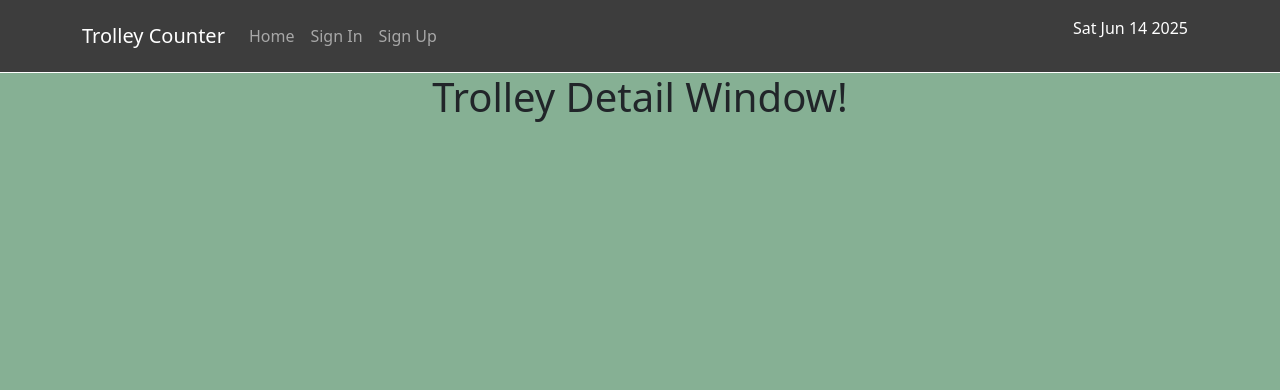
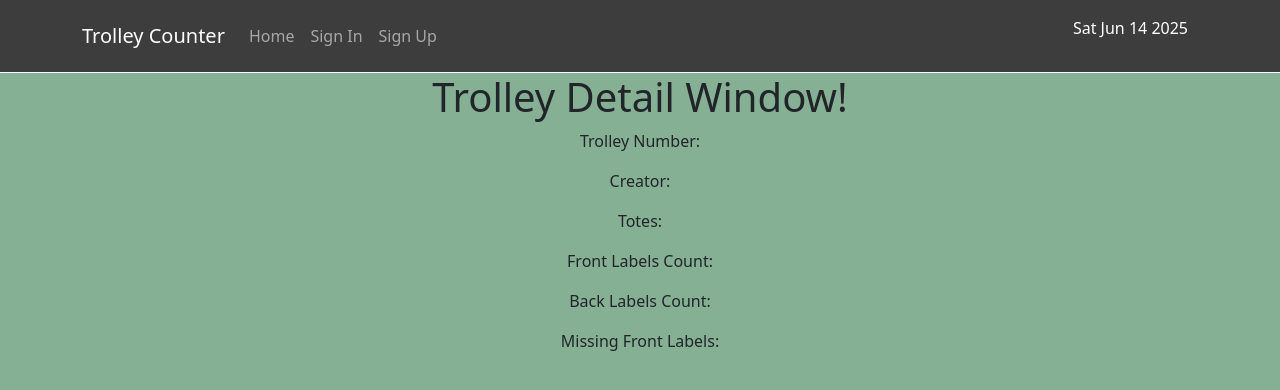
Before and after one commit to cameronjamesw/trolley-counter-frontend, a React (Create React App) app: page /trolley/1 in a window 1280 px wide. Shown: the top 390 px of the page. Built offline with nearby package versions, Linux system fonts and the light colour scheme; no server answers.

Commit message:
create axiosReq interceptor, log trolley details to user

```diff
--- a/src/api/axiosDefaults.js
+++ b/src/api/axiosDefaults.js
@@ -4,3 +4,14 @@ const baseURL = "https://trolley-counter-backend-3f175e45a111.herokuapp.com";
 
 export const axiosReq = axios.create({ baseURL, withCredentials: true });
 export const axiosRes = axios.create({ baseURL, withCredentials: true });
+
+axiosReq.interceptors.request.use(
+  (config) => {
+    const accessToken = localStorage.getItem("access");
+    if (accessToken) {
+      config.headers.Authorization = `Bearer ${accessToken}`;
+    }
+    return config;
+  },
+  (error) => Promise.reject(error)
+);
--- a/src/pages/trollies/TrolleyDetail.js
+++ b/src/pages/trollies/TrolleyDetail.js
@@ -1,12 +1,36 @@
-import React from 'react'
+import React, { useEffect, useState } from 'react'
 import { Container } from 'react-bootstrap'
+import { useParams } from 'react-router-dom'
+import { axiosReq } from '../../api/axiosDefaults';
 
 const TrolleyDetail = () => {
+    const [trolley, setTrolley] = useState({});
+    const { id } = useParams();
+
+    useEffect(() => {
+        const fetchTrolley = async () => {
+            try {
+                const { data } = await axiosReq.get(`/api/trolleys/${id}/`);
+                console.log(data);
+                setTrolley(data);
+            } catch (err) {
+                console.log(err?.response.data);
+            };
+        };
+
+        fetchTrolley();
+    }, [])
   return (
     <Container>
         <h1>
             Trolley Detail Window!
         </h1>
+        <p>Trolley Number: {trolley.id}</p>
+        <p>Creator: {trolley.creator}</p>
+        <p>Totes: {trolley.totes_count}</p>
+        <p>Front Labels Count: {trolley.front_label_count}</p>
+        <p>Back Labels Count: {trolley.back_label_count}</p>
+        <p>Missing Front Labels: {trolley.missing_front_labels}</p>
     </Container>
   )
 }
```
